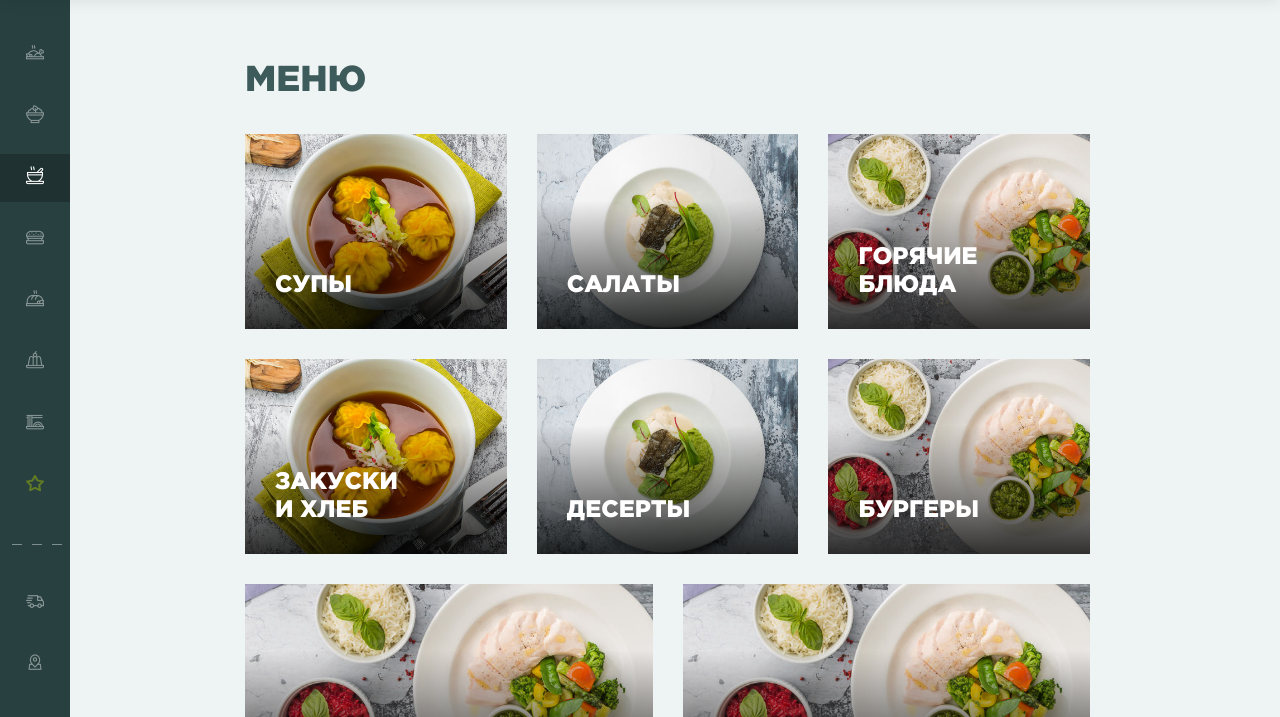
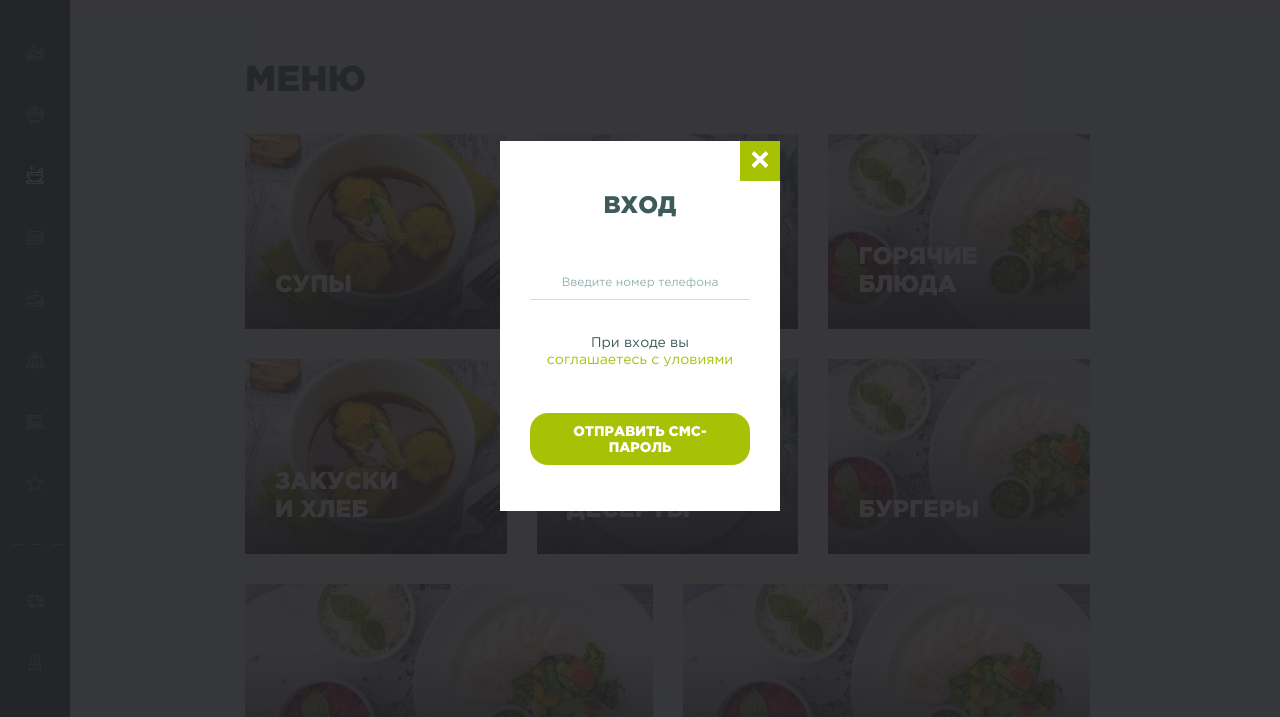
Before and after one commit to atokelio3/naparah_local, a website: page menu.html in a window 1280 px wide. Shown: the part 74-791 px from the top of the page. Drawn offline with Linux system fonts and the light colour scheme; files whose address does not match are found by name; a web font is replaced by a local one.

Commit message:
start layout modal

```diff
--- /dev/null
+++ b/gulp/blocks/link/_link.scss
@@ -0,0 +1,11 @@
+.link {
+  font-size: $font-size;
+  color: $color-main;
+  transition: all 0.3s;
+
+  &:hover{
+    color: $color-main--dark;
+    text-decoration: underline;
+  }
+
+}
--- /dev/null
+++ b/gulp/blocks/login-form/_login-form.scss
@@ -0,0 +1,25 @@
+.login-form {
+
+  &__title {
+    margin-bottom: 55px;
+  }
+
+  &__text-field {
+    margin-bottom: 35px;
+  }
+
+  &__input {
+    text-align: center;
+  }
+
+  &__input::placeholder {
+    text-align: center;
+  }
+
+  &__text {
+    font-size: $font-size;
+    color: $color-secondary;
+    margin-bottom: 45px;
+  }
+
+}
--- /dev/null
+++ b/gulp/blocks/modal/_modal.scss
@@ -0,0 +1,47 @@
+.modal {
+  position: fixed;
+  z-index: 6;
+  display: flex;
+  flex-direction: column;
+  justify-content: center;
+  align-items: center;
+  left: 0;
+  top: 0;
+  width: 100%;
+  min-height: 100vh;
+  background-color: $color-black--translucent;
+
+  &__dialog {
+    position: relative;
+    width: 280px;
+    height: 370px;
+    padding: 50px 30px 60px;
+    background-color: $color-white;
+  }
+
+  &__close-button {
+    position: absolute;
+    top: 0;
+    right: 0;
+    width: 40px;
+    height: 40px;
+    padding: 0;
+    border: none;
+    background-color: $color-main;
+    font-size: 17px;
+    color: $color-white;
+    cursor: pointer;
+  }
+
+  &__content {
+    text-align: center;
+  }
+
+  &__title {
+    font-size: 1.714rem;
+    color: $color-secondary;
+    font-weight: 700;
+    text-transform: uppercase;
+  }
+
+}
--- a/gulp/main.scss
+++ b/gulp/main.scss
@@ -7,6 +7,8 @@
 @import "base";
 
 /* blocks */
+@import "blocks/modal/modal";
+@import "blocks/login-form/login-form";
 @import "blocks/main-title/main-title";
 @import "blocks/content-header/content-header";
 @import "blocks/button/button";
@@ -24,4 +26,5 @@
 @import "blocks/search-form/search-form";
 @import "blocks/footer/footer";
 @import "blocks/menu/menu";
+@import "blocks/link/link";
 @import "blocks/mobile-app/mobile-app";
--- a/menu.html
+++ b/menu.html
@@ -10,6 +10,27 @@
 
 <div class="general-wrapper">
   <div class="general-wrapper__content">
+    <div class="modal">
+      <div class="modal__dialog">
+        <button type="button" class="modal__close-button">
+          <span class="icon-close"></span>
+        </button>
+        <div class="modal__content">
+          <form action="#" class="login-form">
+            <div class="modal__title login-form__title">Вход</div>
+            <div class="text-field login-form__text-field">
+              <input type="text" class="text-field__input login-form__input" placeholder="Введите номер телефона">
+            </div>
+<!--            <div class="text-field">-->
+<!--              <input type="text" class="text-field__input login-form__input" placeholder="Название">-->
+<!--            </div>-->
+            <div class="login-form__text">При входе вы <br> <a href="#" class="link">соглашаетесь с уловиями</a>
+            </div>
+            <button class="button">Отправить смс-пароль</button>
+          </form>
+        </div>
+      </div>
+    </div>
     <header class="header">
       <div class="header__sidebar-switcher">
         <div class="header__sidebar-switcher-opening-icon">
@@ -275,7 +296,6 @@
     </div>
   </footer>
 </div>
-
 <script>
 
   /* showSideBar */
```
Also changed, not shown: static/css/main.css, static/img/modal_bg.png (added).
